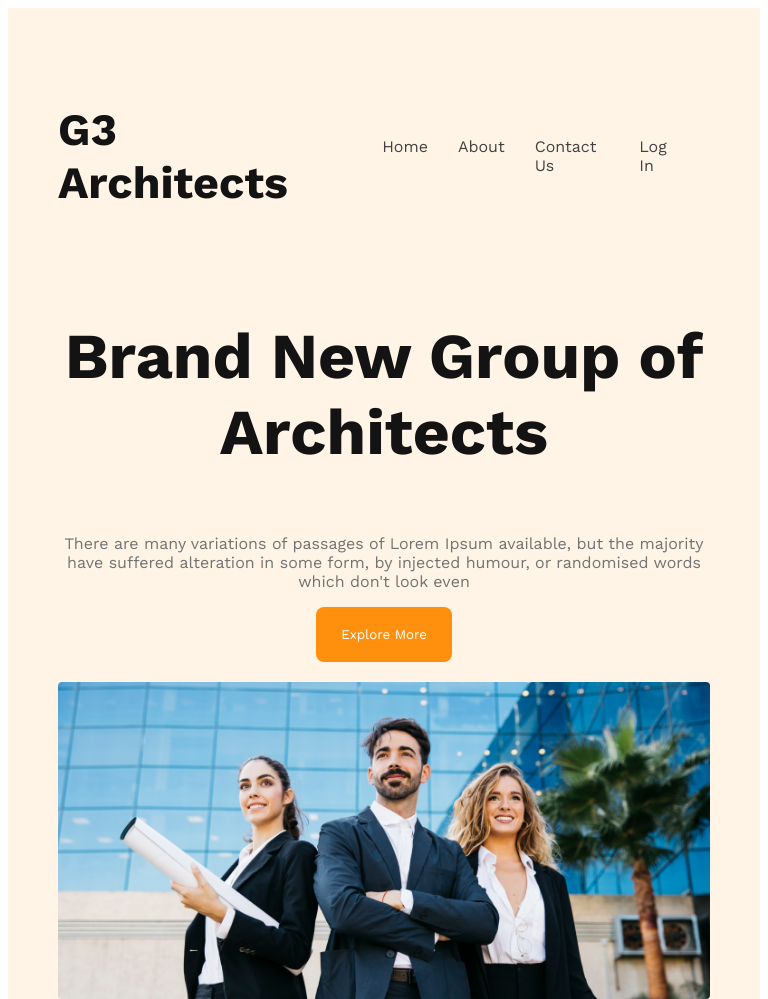
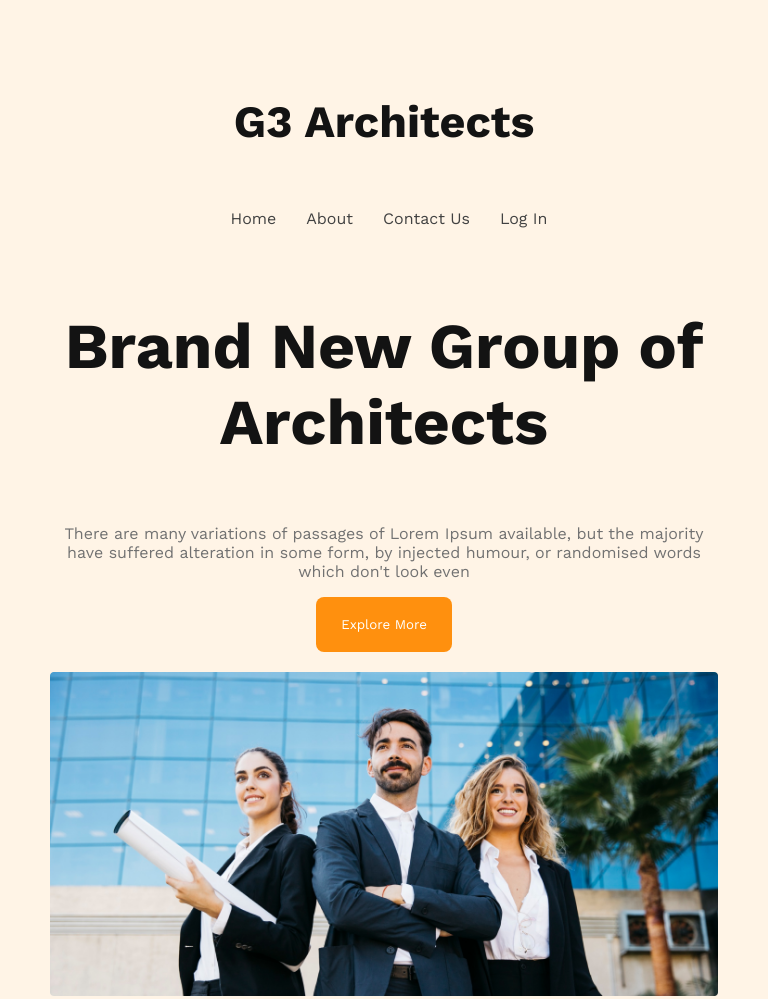
Before and after one commit to NazmulIslam95/g3-architects-by-me, a plain HTML site: page index.html in a window 768 px wide. Shown: the top 999 px of the page. Drawn offline with nearby package versions, Linux system fonts and the light colour scheme.

Commit message:
banner responsive done

```diff
--- a/style.css
+++ b/style.css
@@ -5,7 +5,7 @@
   font-family: "Work Sans", sans-serif;
 }
 body {
-  /* margin: 0px; */
+  margin: 0px;
 }
 
 .btn-primary {
@@ -80,8 +80,12 @@ nav li a {
     }
 }
 
-@media screen and (min-width:576px) and (max-width: 992px) {
+@media screen and (min-width:576px) and (max-width: 960px) {
     header{
         padding: 50px;
     }
+
+    nav{
+        flex-direction: column;
+    }
 }
```
